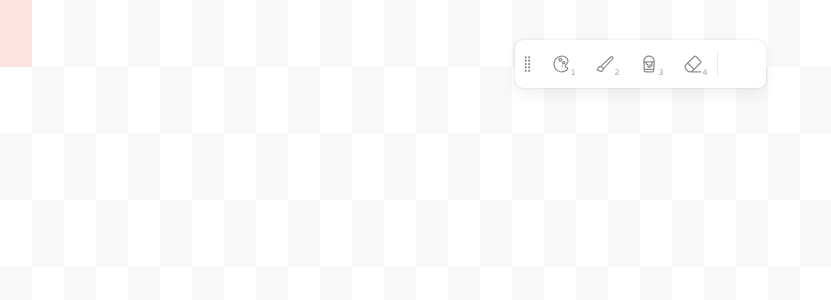
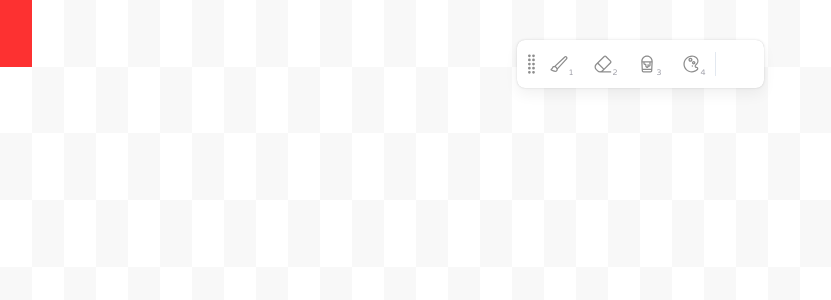
Before and after one commit to pintard/prexel, a React (Create React App) app: page / in a window 1280 px wide. Shown: the top 300 px of the page, without its empty margins (0-831 px from the left). Built offline with nearby package versions, Linux system fonts and the light colour scheme; some icons are missing.

Commit message:
remove touch action

```diff
--- a/src/components/ControlBar.tsx
+++ b/src/components/ControlBar.tsx
@@ -53,28 +53,32 @@ const ControlBar = () => {
 
       switch (e.key) {
         case "1":
-          setIsColorPickerBoxOpen(!isColorPickerBoxOpen);
+          toggleActiveControl("PaintControl");
           break;
         case "2":
-          toggleActiveControl("PaintControl");
+          toggleActiveControl("EraseControl");
           break;
         case "3":
           toggleActiveControl("FillControl");
           break;
         case "4":
-          toggleActiveControl("EraseControl");
+          setIsColorPickerBoxOpen(!isColorPickerBoxOpen);
           break;
         case "/":
           setIsMenuBoxOpen(!isMenuBoxOpen);
           break;
         case "Escape":
-          setActiveControl(null);
           setIsColorPickerBoxOpen(false);
           setIsDimensionBoxOpen(false);
           if (isDimensionBoxOpen || isColorPickerBoxOpen) {
             return;
           } else {
             setIsMenuBoxOpen(false);
+          }
+          if (isMenuBoxOpen) {
+            return;
+          } else {
+            setActiveControl(null);
           }
           break;
         default:
@@ -128,19 +132,19 @@ const ControlBar = () => {
         top: controlBarPosition.top,
       }}
     >
-      <span className="z-20 p-1 h-12 bg-white rounded-lg shadow-cover flex flex-row justify-between items-center gap-1">
+      <span className="z-20 p-1 h-12 bg-white rounded-lg shadow-cover flex flex-row justify-between items-center gap-1 select-none">
         <ControlBarHandle icon={GripIcon} onDrag={handleMouseMove} />
         <IconButton
           option={1}
-          isActive={isColorPickerBoxOpen}
-          icon={PaletteIcon}
-          onClick={() => setIsColorPickerBoxOpen(!isColorPickerBoxOpen)}
+          isActive={activeControl === "PaintControl"}
+          icon={BrushIcon}
+          onClick={() => toggleActiveControl("PaintControl")}
         />
         <IconButton
           option={2}
-          isActive={activeControl === "PaintControl"}
-          icon={BrushIcon}
-          onClick={() => toggleActiveControl("PaintControl")}
+          isActive={activeControl === "EraseControl"}
+          icon={EraserIcon}
+          onClick={() => toggleActiveControl("EraseControl")}
         />
         <IconButton
           option={3}
@@ -150,9 +154,9 @@ const ControlBar = () => {
         />
         <IconButton
           option={4}
-          isActive={activeControl === "EraseControl"}
-          icon={EraserIcon}
-          onClick={() => toggleActiveControl("EraseControl")}
+          isActive={isColorPickerBoxOpen}
+          icon={PaletteIcon}
+          onClick={() => setIsColorPickerBoxOpen(!isColorPickerBoxOpen)}
         />
         <VerticalDivider />
         <IconButton
@@ -163,24 +167,26 @@ const ControlBar = () => {
       </span>
 
       <div
-        className={`w-full mt-4 flex flex-row gap-6 items-start justify-center ${
+        className={`w-full mt-4 flex flex-row gap-4 items-start justify-center ${
           !isBoxAreaOpen && "hidden"
         }`}
       >
-        <DimensionBox
-          isActive={isDimensionBoxOpen}
-          setIsFocused={setIsFocused}
-        />
         <ColorPickerBox
           isActive={isColorPickerBoxOpen}
           setIsFocused={setIsFocused}
         />
+        {/* <div className="flex flex-col gap-4"> */}
         <MenuBox
           isActive={isMenuBoxOpen}
           closeMenuBox={() => setIsMenuBoxOpen(false)}
           isDimensionBoxOpen={isDimensionBoxOpen}
           setIsDimensionBoxOpen={setIsDimensionBoxOpen}
         />
+        <DimensionBox
+          isActive={isDimensionBoxOpen}
+          setIsFocused={setIsFocused}
+        />
+        {/* </div> */}
       </div>
     </div>
   );
@@ -196,22 +202,31 @@ interface ControlBarHandleProps {
 }
 
 const ControlBarHandle = ({ icon: Icon, onDrag }: ControlBarHandleProps) => {
-  const [isMouseDown, setIsMouseDown] = useState(false);
+  const { isDragging, setIsDragging } = useControlBarContext();
   const initialPos = useRef<{ x: number; y: number }>({ x: 0, y: 0 });
 
   const handleMouseDown = (e: React.MouseEvent<HTMLDivElement, MouseEvent>) => {
     e.preventDefault();
-    setIsMouseDown(true);
+    setIsDragging(true);
     initialPos.current = {
       x: e.clientX,
       y: e.clientY,
     };
   };
 
+  const handleTouchStart = (e: React.TouchEvent<HTMLDivElement>) => {
+    e.preventDefault();
+    setIsDragging(true);
+    initialPos.current = {
+      x: e.touches[0].clientX,
+      y: e.touches[0].clientY,
+    };
+  };
+
   const handleMouseMove = (e: MouseEvent) => {
-    if (isMouseDown) {
-      const offsetX = e.clientX - initialPos.current.x;
-      const offsetY = e.clientY - initialPos.current.y;
+    if (isDragging) {
+      const offsetX: number = e.clientX - initialPos.current.x;
+      const offsetY: number = e.clientY - initialPos.current.y;
       onDrag(offsetX, offsetY);
       initialPos.current = {
         x: e.clientX,
@@ -220,36 +235,56 @@ const ControlBarHandle = ({ icon: Icon, onDrag }: ControlBarHandleProps) => {
     }
   };
 
+  const handleTouchMove = (e: TouchEvent) => {
+    if (isDragging) {
+      const offsetX: number = e.touches[0].clientX - initialPos.current.x;
+      const offsetY: number = e.touches[0].clientY - initialPos.current.y;
+      onDrag(offsetX, offsetY);
+      initialPos.current = {
+        x: e.touches[0].clientX,
+        y: e.touches[0].clientY,
+      };
+    }
+  };
+
   const handleMouseUp = () => {
-    setIsMouseDown(false);
+    setIsDragging(false);
   };
 
   useEffect(() => {
-    if (isMouseDown) {
+    if (isDragging) {
       document.addEventListener("mousemove", handleMouseMove);
       document.addEventListener("mouseup", handleMouseUp);
+      document.addEventListener("touchmove", handleTouchMove);
+      document.addEventListener("touchend", handleMouseUp);
     } else {
       document.removeEventListener("mousemove", handleMouseMove);
       document.removeEventListener("mouseup", handleMouseUp);
+      document.removeEventListener("touchmove", handleTouchMove);
+      document.removeEventListener("touchend", handleMouseUp);
     }
 
     return () => {
       document.removeEventListener("mousemove", handleMouseMove);
       document.removeEventListener("mouseup", handleMouseUp);
+      document.removeEventListener("touchmove", handleTouchMove);
+      document.removeEventListener("touchend", handleMouseUp);
     };
-  }, [isMouseDown]);
+  }, [isDragging]);
 
   return (
     <span
       className="p-2.5 px-0 cursor-grab"
-      style={{ cursor: isMouseDown ? "grabbing" : "grab" }}
+      style={{ cursor: isDragging ? "grabbing" : "grab" }}
       onMouseDown={handleMouseDown}
       onMouseUp={handleMouseUp}
+      onTouchStart={handleTouchStart}
+      onTouchEnd={handleMouseUp}
     >
       <Icon
-        width={18}
-        height={18}
-        fill={isMouseDown ? theme.ACTIVE_BLUE_FG : theme.NEUTRAL_GRAY_FG}
+        width={14}
+        height={22}
+        fill={isDragging ? theme.ACTIVE_BLUE_FG : theme.NEUTRAL_GRAY_FG}
       />
     </span>
   );
--- a/src/components/GridCell.tsx
+++ b/src/components/GridCell.tsx
@@ -8,10 +8,10 @@ interface GridCellProps {
 }
 
 const GridCell = ({ isEven, id, onClick }: GridCellProps) => {
-  const { cellColors, color, activeControl, setCellColors } =
+  const { cellColors, color, activeControl, setCellColors, isDragging } =
     useControlBarContext();
 
-  const [hover, setHover] = useState<boolean>(false);
+  const [isHover, setIsHover] = useState<boolean>(false);
   const [cellColor, setCellColor] = useState<string | undefined>(
     cellColors[id] || undefined
   );
@@ -45,23 +45,24 @@ const GridCell = ({ isEven, id, onClick }: GridCellProps) => {
   return (
     <span
       id={id}
-      className={`relative z-10 select-none cursor-cell hover:!bg-red-100 active:!bg-red-200 ${
+      className={`relative z-10 select-none" ${
         isEven ? "bg-default-gray" : ""
       }`}
       onClick={handleClick}
     >
       <span
-        className="absolute w-full h-full active:!bg-opacity-50"
+        className="absolute w-full h-full cursor-cell active:!opacity-90"
         onMouseEnter={() => {
-          setHover(true);
+          setIsHover(true);
         }}
         onMouseLeave={() => {
-          setHover(false);
+          setIsHover(false);
         }}
         style={{
           backgroundColor: cellColor,
           opacity: 1,
-          ...(hover ? { opacity: 0.8 } : null),
+          ...(isHover &&
+            !isDragging && { backgroundColor: color, opacity: 0.8 }),
         }}
       ></span>
     </span>
--- a/src/components/IconButton.tsx
+++ b/src/components/IconButton.tsx
@@ -22,7 +22,7 @@ const IconButton = ({
       {...props}
     >
       <Icon width={18} height={18} fill={isActive ? activeFg : neutralFg} />
-      <span className="absolute bottom-1 right-1 text-zinc-400 text-xxs">
+      <span className="absolute bottom-1 right-1 text-zinc-400 text-xxs select-none">
         {option}
       </span>
     </button>
--- a/src/components/Modals/UploadModal.tsx
+++ b/src/components/Modals/UploadModal.tsx
@@ -61,7 +61,6 @@ const UploadModal = () => {
           <h2 className="text-2xl font-semibold mb-2">Upload a prexel?</h2>
           <p className="mb-4">Upload or paste a prexel code</p>
           <textarea
-            autoFocus={true}
             ref={textareaRef}
             placeholder="paste prexel code here..."
             className="mb-4 p-2 border-solid border-2 rounded-md resize-none focus:outline-blue-400"
@@ -77,6 +76,7 @@ const UploadModal = () => {
             <button
               className="px-4 py-2 bg-blue-400 text-white rounded hover:bg-blue-500 outline outline-2 focus:outline-blue-400 flex flex-row items-center"
               onClick={readFromFile}
+              autoFocus={true}
             >
               <UploadIcon
                 width={16}
--- a/src/components/Swatch.tsx
+++ b/src/components/Swatch.tsx
@@ -54,7 +54,7 @@ const Swatch = ({ onClick, id, isActive }: SwatchProps) => {
         style={{ backgroundColor: swatchColor }}
       >
         <span className={`absolute bottom-1 right-2 ${textColor} text-xxs`}>
-          {id}
+          {id.toUpperCase()}
         </span>
       </span>
     </span>
--- a/src/contexts/ControlBarProvider.tsx
+++ b/src/contexts/ControlBarProvider.tsx
@@ -34,6 +34,8 @@ export const ControlBarContext = createContext({
   setIsSaveModalOpen: (() => {}) as Dispatch<SetStateAction<boolean>>,
   isUploadModalOpen: false,
   setIsUploadModalOpen: (() => {}) as Dispatch<SetStateAction<boolean>>,
+  isDragging: false,
+  setIsDragging: (() => {}) as Dispatch<SetStateAction<boolean>>,
 });
 
 interface ControlBarProviderProps {
@@ -62,6 +64,7 @@ const ControlBarProvider = ({ children }: ControlBarProviderProps) => {
   const [isClearModalOpen, setIsClearModalOpen] = useState<boolean>(false);
   const [isSaveModalOpen, setIsSaveModalOpen] = useState<boolean>(false);
   const [isUploadModalOpen, setIsUploadModalOpen] = useState<boolean>(false);
+  const [isDragging, setIsDragging] = useState<boolean>(false);
 
   return (
     <ControlBarContext.Provider
@@ -85,6 +88,8 @@ const ControlBarProvider = ({ children }: ControlBarProviderProps) => {
         setIsSaveModalOpen,
         isUploadModalOpen,
         setIsUploadModalOpen,
+        isDragging,
+        setIsDragging,
       }}
     >
       {children}
--- a/src/index.css
+++ b/src/index.css
@@ -12,6 +12,7 @@
 html,
 body,
 #root {
+  touch-action: none;
   width: 100%;
   height: 100%;
 }
```
Also changed, not shown: src/components/Icons/grip-3-2.svg (deleted), src/components/Icons/grip-4-2.svg.
